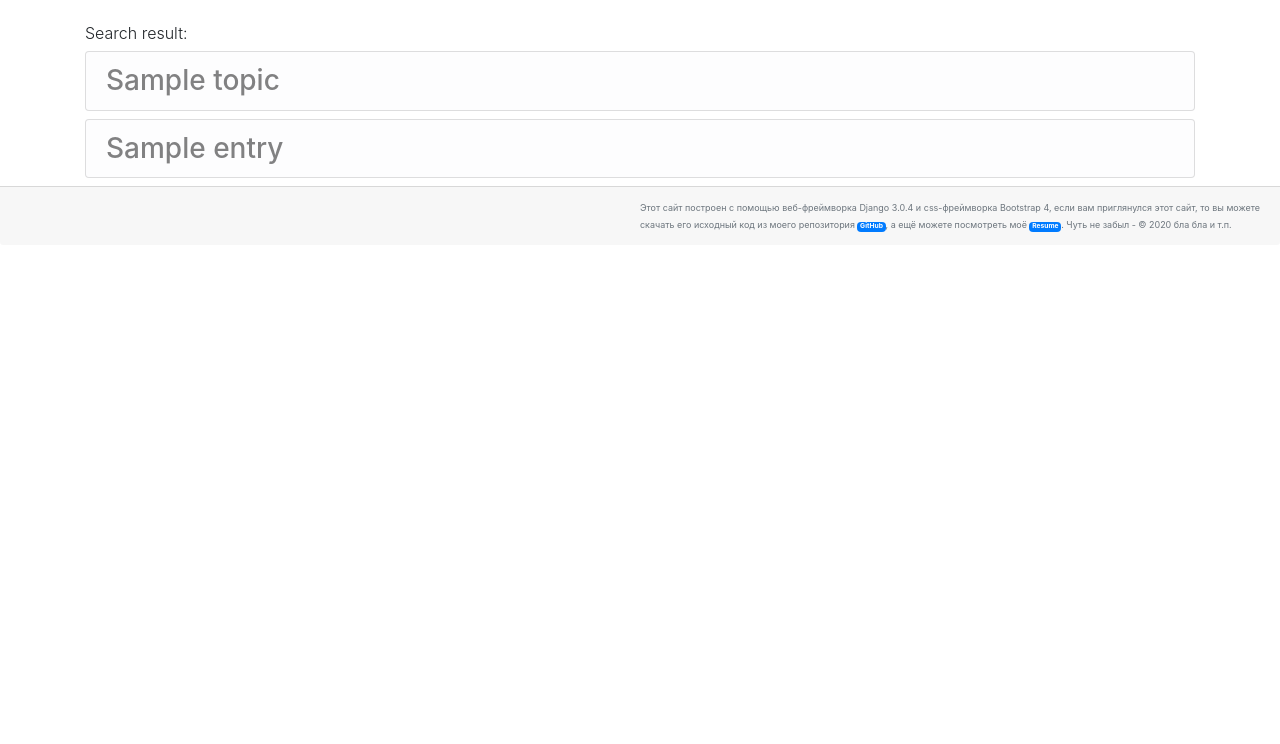
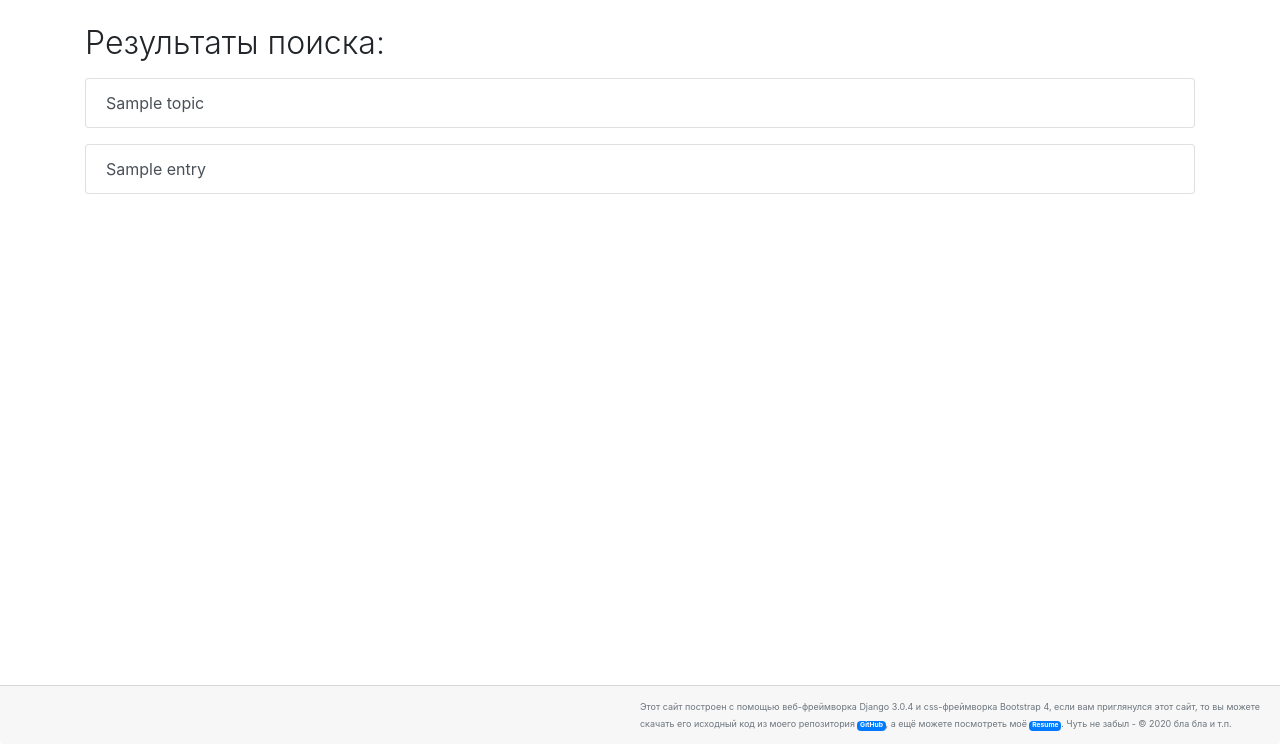
Before and after one commit to DmitKos/dkos.site, a Django app: template blog/templates/blog/search.html in a window 1280 px wide. Shown: the part 56-800 px from the top of the page. Run offline with Django 3.2, Linux system fonts and the light colour scheme; the template is opened without the code that fills it: most values are stand-ins (such as "Sample title", 1, 10 or a date in 2020); some libraries are stand-ins or nearby versions.

Commit message:
added 404, 500 pages

```diff
--- a/blog/templates/blog/new_comment.html
+++ b/blog/templates/blog/new_comment.html
@@ -8,6 +8,7 @@
 {% block content %}
 
 <p class="card-text">{{ entry }}</p>
+{% if user.is_authenticated %}
 <label class="font-italic text-add-comment">Добавление комментария:</label>
 <form action="{% url 'blog:new_comment' entry.slug %}" method='post'>
 	<div class="form-group">
@@ -18,4 +19,7 @@
 		{% endbuttons %}
 	</div>
 </form>
+{% else %}
+<p class="form login-text">Чтобы добавить комментарий необходимо <a href="{% url 'users:login' %}">войти</a> или <a href="{% url 'users:register' %}">зарегистрироваться</a>.</p>
+{% endif %}
 {% endblock content %}
--- a/blog/templates/blog/search.html
+++ b/blog/templates/blog/search.html
@@ -1,24 +1,26 @@
 {% extends "blog/base.html" %}
 
 {% block header %}
-	<h1 class="display-4">Search result:</h1>
+<p class="display-1">Результаты поиска:</p>
 {% endblock header %}
 
 {% block content %}
 <div class="list-group">
     {% if topics or entries %}
-	{% for topic in topics %}
-		<h3>
-			<a href="{% url 'blog:topic' topic.slug %}" class="list-group-item list-group-item-action list-group-item-light">{{ topic }}</a>
-        </h3>
+    {% for topic in topics %}
+    <p>
+        <a href="{% url 'blog:topic' topic.slug %}" class="list-group-item list-group-item-action">{{ topic }}</a>
+    </p>
     {% endfor %}
     {% for entry in entries %}
-    <h3>
-        <a href="{% url 'blog:topic' entry.topic.slug %}" class="list-group-item list-group-item-action list-group-item-light">{{ entry }}</a>
-    </h3>
+    <p>
+        <a href="{% url 'blog:topic' entry.topic.slug %}" class="list-group-item list-group-item-action">{{ entry }}</a>
+    </p>
     {% endfor %}
     {% else %}
-    None
+    <p class="alert alert-danger" role="alert">
+        Ничего не найдено, попробуйте снова.
+    </p>
     {% endif %}
 </div>
 {% endblock content %}
--- a/blog/templates/blog/tag.html
+++ b/blog/templates/blog/tag.html
@@ -1,7 +1,7 @@
 {% extends "blog/base.html" %}
 
 {% block header %}
-<p class="display-1">Список тем с тегом: {{ tag }}</p>
+<p class="display-1">Список тем с тегом: <small class="text-muted">{{ tag }}</small></p>
 {% endblock header %}
 
 {% block content %}
@@ -10,6 +10,9 @@
 <div class="card bg-light mb-3">
 <div class="card-header display-2">
 	<a href="{% url 'blog:topic' tag_topic.slug %}">{{ tag_topic.title }}</a>
+	<div class="card-date">
+		<small class="card-text text-muted text-add-comment">{{ tag_topic.date }}</small>
+	</div>
 </div>
 </div>
 
--- a/blog/templates/blog/tags.html
+++ b/blog/templates/blog/tags.html
@@ -11,7 +11,7 @@
 	<p><a href="{% url 'blog:tag' tag.slug %}"
 	class="list-group-item list-group-item-action btn-outline-success">{{ tag }}</a></p>
 	{% empty %}
-	<p class="btn-outline-light">
+	<p class="alert alert-danger" role="alert">
 		Тегов ещё нет.
 	</p>
 	{% endfor %}
--- a/blog/urls.py
+++ b/blog/urls.py
@@ -9,7 +9,7 @@ urlpatterns = [
     # домашняя страница
     path('', views.index, name='index'),
     # страница блога со списком постов (Topic)
-    path('topics/', views.topics, name='topics'),
+    #path('topics/', views.topics, name='topics'),
     # страница для каждого поста (Topic)
     path('topics/<str:slug>/', views.topic, name='topic'),
     # страница со списком тегов (Tag)
@@ -17,7 +17,7 @@ urlpatterns = [
     # страницы для каждого тега (Tag)
     path('tags/<str:slug>/', views.tag, name='tag'),
     # страница с комментариями (Comment)
-    path('comments/', views.comments, name='comments'),
+    #path('comments/', views.comments, name='comments'),
     # страница для каждого по отдельности комментария
     path('comments/<str:slug>/', views.comments_entry, name='comments_entry'),
     # страница для добавления нового комментария
--- a/blog/views.py
+++ b/blog/views.py
@@ -1,5 +1,5 @@
 from django.shortcuts import render, get_object_or_404
-from django.http import HttpResponseRedirect
+from django.http import HttpResponseRedirect, Http404
 from django.urls import reverse
 from django.contrib.auth.decorators import login_required
 
--- /dev/null
+++ b/dkos_site/templates/404.html
@@ -0,0 +1,5 @@
+{% extends "blog/base.html" %}
+
+{% block header %}
+<div class="alert alert-danger" role="alert">Запрашиваемой страницы не существует.</div>
+{% endblock header %}
--- /dev/null
+++ b/dkos_site/templates/500.html
@@ -0,0 +1,5 @@
+{% extends "blog/base.html" %}
+
+{% block header %}
+<div class="alert alert-danger" role="alert">Внутренняя ошибка сервера. (500)</div>
+{% endblock header %}
--- a/static/css/styles.css
+++ b/static/css/styles.css
@@ -41,7 +41,7 @@
 
 .card-footer-fixed {
     position: absolute;
-    /* bottom: 0px; */
+    bottom: 0px;
     left: 0px;
     right: 0px;
     display: flex;
--- a/users/templates/users/login.html
+++ b/users/templates/users/login.html
@@ -16,6 +16,7 @@
 		{% endbuttons %}
 		<input type="hidden" name="next" value="{% url 'blog:index' %}" />
 	</form>
+	<p class="form login-text">Ещё нет аккаунта? <a href="{% url 'users:register' %}">Зарегистрироваться.</a></p>
 </p>
 
 {% endblock content %}
```
Also changed, not shown: README.txt (added).
